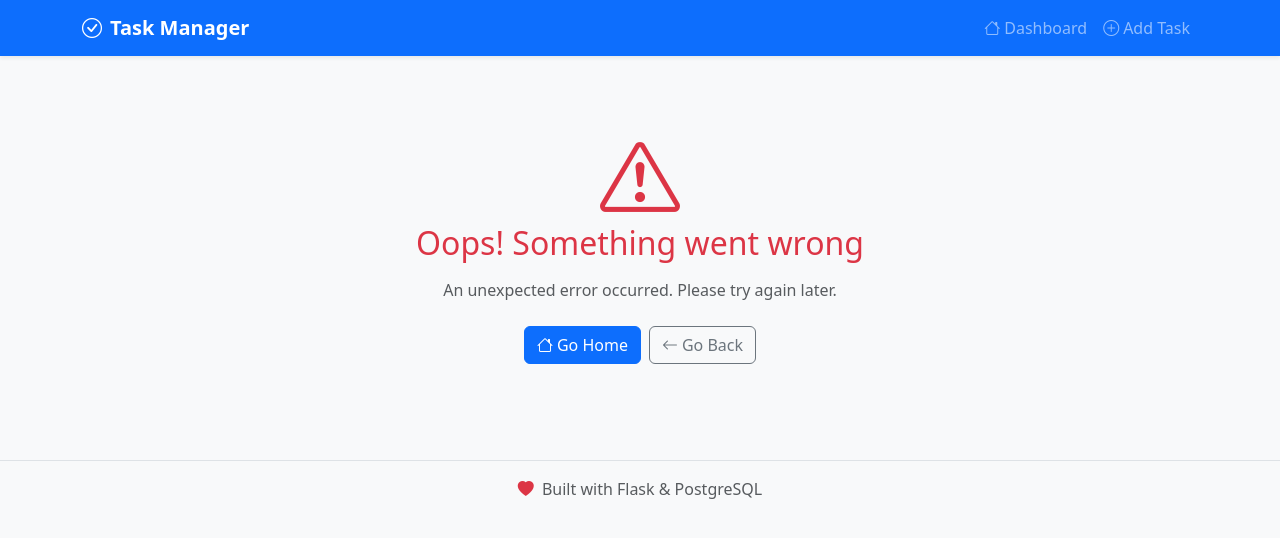
After one commit to eguarc/charla-cnpg, a Flask app: template app-nerdearla/templates/error.html in a window 1280 px wide. The commit adds this page. Shown: the top 538 px of the page. Run offline with Flask 3, Linux system fonts and the light colour scheme; the template is opened without the code that fills it, so the values that code supplies are empty; some libraries are stand-ins or nearby versions.

```diff
--- a/app-nerdearla/app.py
+++ b/app-nerdearla/app.py
@@ -149,9 +149,8 @@ def add_task():
     return render_template('add_task.html')
 
 @app.route('/update/<int:task_id>', methods=['POST'])
-def update_task_status():
+def update_task_status(task_id):
     """Update task status via AJAX"""
-    task_id = request.view_args['task_id']
     new_status = request.json.get('status')
 
     if new_status not in ['pending', 'in_progress', 'completed']:
@@ -177,9 +176,8 @@ def update_task_status():
         conn.close()
 
 @app.route('/delete/<int:task_id>', methods=['POST'])
-def delete_task():
+def delete_task(task_id):
     """Delete task"""
-    task_id = request.view_args['task_id']
 
     conn = get_db_connection()
     if conn is None:
--- /dev/null
+++ b/app-nerdearla/templates/error.html
@@ -0,0 +1,23 @@
+{% extends "base.html" %}
+
+{% block title %}Error - Task Manager{% endblock %}
+
+{% block content %}
+<div class="row justify-content-center">
+    <div class="col-lg-6">
+        <div class="text-center py-5">
+            <i class="bi bi-exclamation-triangle display-1 text-danger mb-4"></i>
+            <h2 class="text-danger mb-3">Oops! Something went wrong</h2>
+            <p class="text-muted mb-4">{{ message or "An unexpected error occurred. Please try again later." }}</p>
+            <div class="d-grid gap-2 d-md-flex justify-content-md-center">
+                <a href="{{ url_for('index') }}" class="btn btn-primary">
+                    <i class="bi bi-house me-1"></i>Go Home
+                </a>
+                <button class="btn btn-outline-secondary" onclick="history.back()">
+                    <i class="bi bi-arrow-left me-1"></i>Go Back
+                </button>
+            </div>
+        </div>
+    </div>
+</div>
+{% endblock %}
```
Also changed, not shown: app-nerdearla/templates/add_task.html (renamed from app-nerdearla/templates/html_add_task.html, +38 -1 lines), app-nerdearla/.helm/templates/deployment.yaml, app-nerdearla/.helm/templates/service.yaml, app-nerdearla/.helm/values.yaml, app-nerdearla/templates/base.html (renamed from app-nerdearla/templates/html_base.html), app-nerdearla/templates/index.html (renamed from app-nerdearla/templates/html_index.html), 2 other files.
